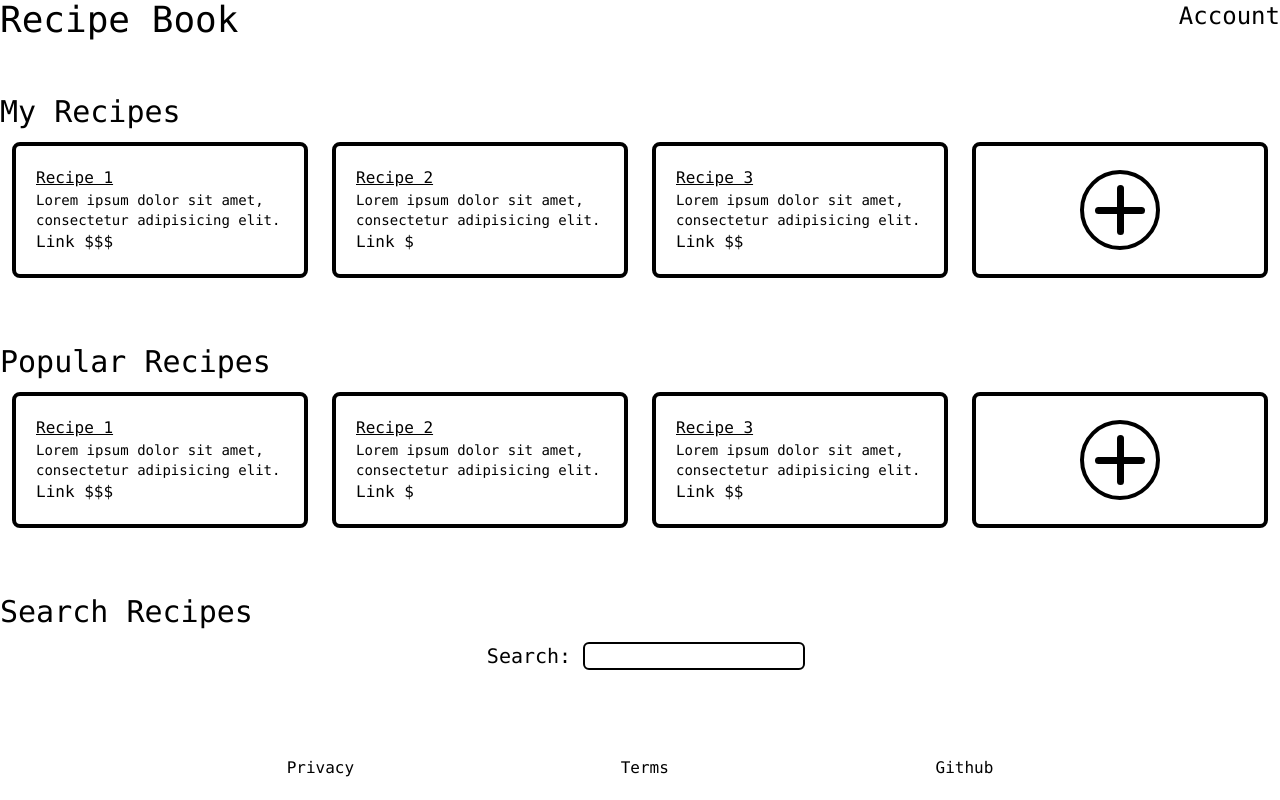
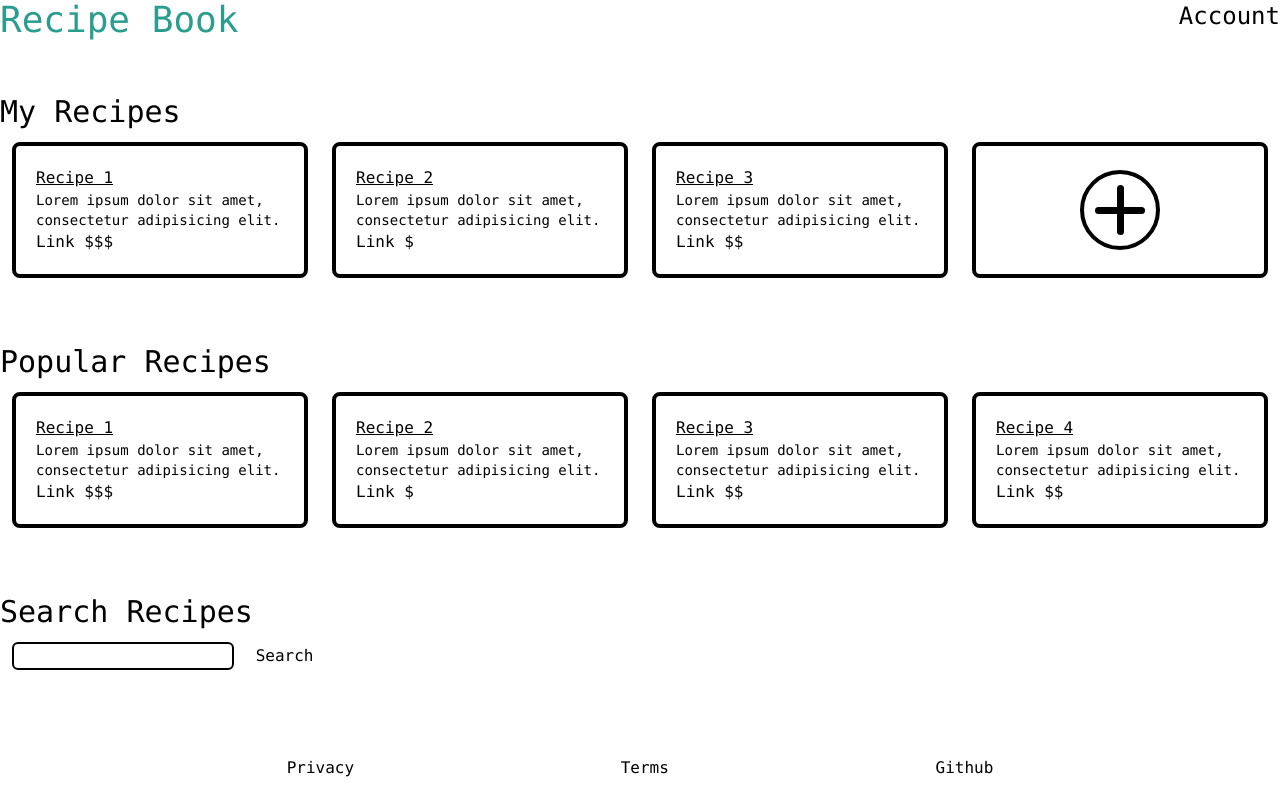
Before and after one commit to nathandcarter21/startup, a plain HTML site: page index.html in a window 1280 px wide. Drawn offline with nearby package versions, Linux system fonts and the light colour scheme.

Commit message:
Added Color Palette

```diff
--- a/index.html
+++ b/index.html
@@ -6,6 +6,21 @@
 		<meta name="viewport" content="width=device-width, initial-scale=1.0" />
 		<title>Recipe Book</title>
 		<script src="https://cdn.tailwindcss.com"></script>
+		<script>
+			tailwind.config = {
+				theme: {
+					extend: {
+						colors: {
+							primary: "#2A9D8F",
+							secondary: "#E9C46A",
+							dark: "#264653",
+							warning: "#F4A261",
+							danger: "#E76F51",
+						},
+					},
+				},
+			};
+		</script>
 		<link rel="stylesheet" href="app.css" />
 	</head>
 	<!-- <nav class="flex justify-start gap-10 items-center text-2xl font-mono">
@@ -17,7 +32,7 @@
 	<body class="font-mono h-screen flex flex-col justify-between">
 		<nav class="flex">
 			<div class="logo basis-1/2">
-				<a href="" class="text-4xl">Recipe Book</a>
+				<a href="" class="text-4xl text-primary">Recipe Book</a>
 			</div>
 			<div class="flex links basis-1/2 justify-end gap-10 text-2xl">
 				<a href="/account">Account</a>
@@ -33,6 +48,7 @@
 					</p>
 					<a href="#">Link</a><span> </span><span>$$$</span>
 				</div>
+
 				<div class="recipe border-4 rounded-lg border-black p-5 m-3 w-1/4">
 					<h4 class="underline">Recipe 2</h4>
 					<p class="text-sm">
@@ -83,27 +99,26 @@
 					</p>
 					<a href="#">Link</a><span> </span><span>$$</span>
 				</div>
-				<div
-					class="recipe border-4 rounded-lg border-black p-5 m-3 w-1/4 flex justify-center items-center">
-					<button class="w-20 h-20">
-						<div
-							class="add flex justify-center items-center w-full h-full border-4 rounded-full border-black">
-							<div class="up"></div>
-							<div class="side"></div>
-						</div>
-					</button>
+				<div class="recipe border-4 rounded-lg border-black p-5 m-3 w-1/4">
+					<h4 class="underline">Recipe 4</h4>
+					<p class="text-sm">
+						Lorem ipsum dolor sit amet, consectetur adipisicing elit.
+					</p>
+					<a href="#">Link</a><span> </span><span>$$</span>
 				</div>
 			</div>
 		</section>
 		<section>
 			<h2 class="text-3xl">Search Recipes</h2>
-			<div class="searchContainer flex justify-center items-center">
-				<label for="search" class="text-xl m-3">Search: </label>
-				<input
-					type="text"
-					name="search"
-					id="search"
-					class="border-2 rounded-md border-black px-1" />
+			<div class="searchContainer flex items-center">
+				<form action="#">
+					<input
+						type="text"
+						name="search"
+						id="search"
+						class="border-2 rounded-md border-black px-1 m-3" />
+					<button>Search</button>
+				</form>
 			</div>
 			<div class="recipeContainer flex"></div>
 		</section>
```
